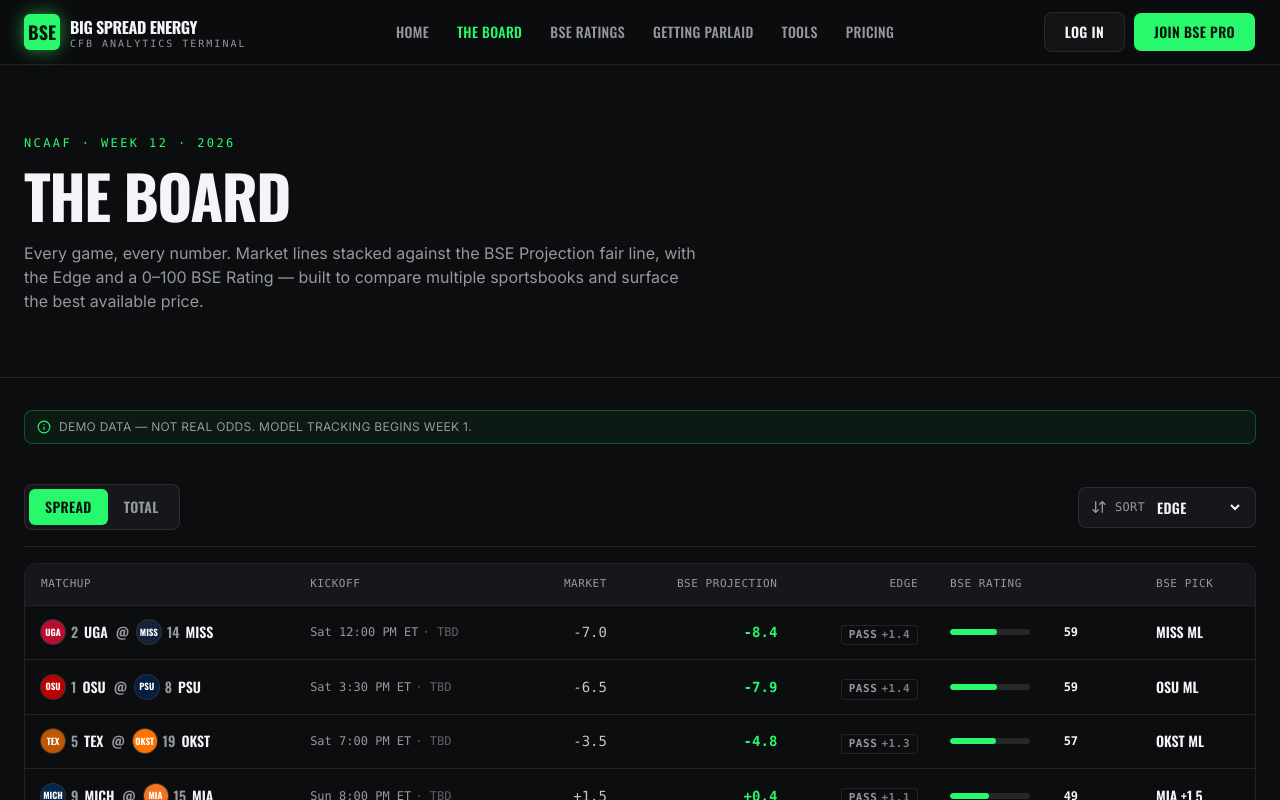
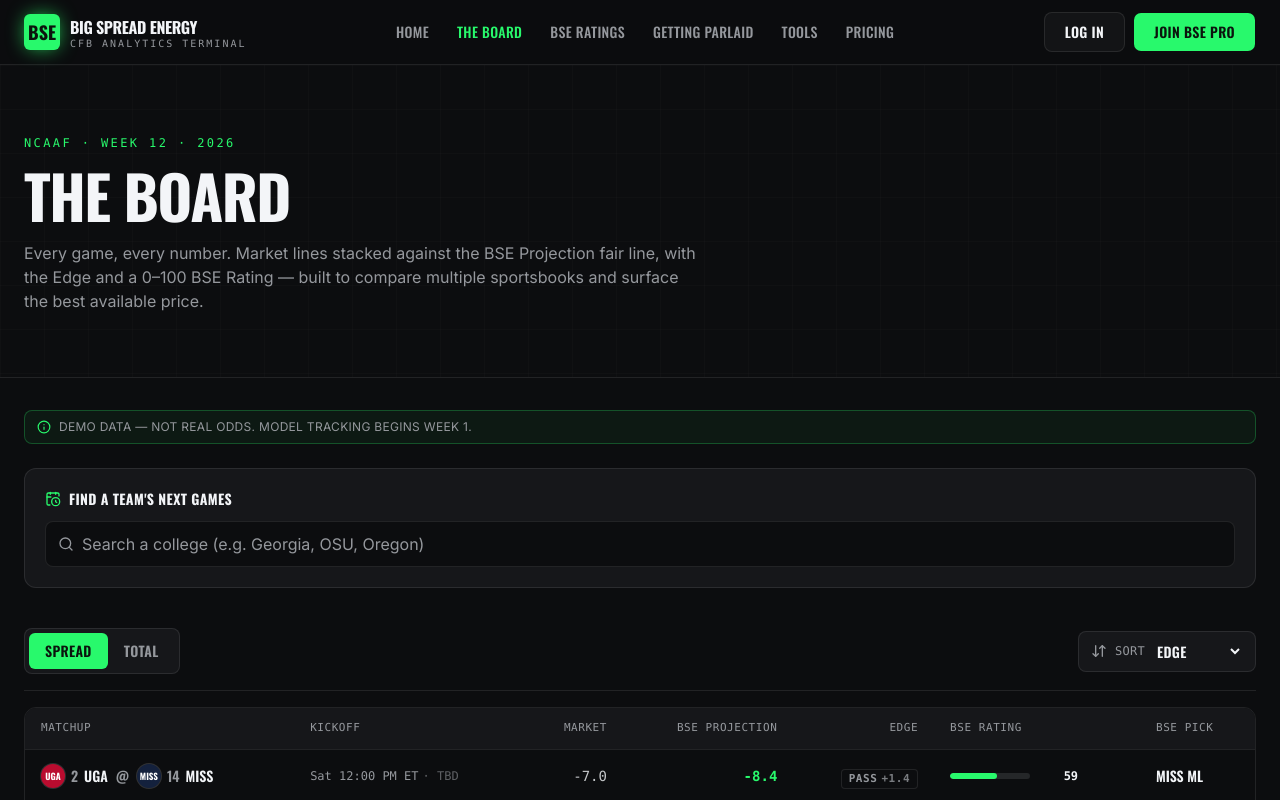
Before and after one commit to BSE1722/big-spread-energy1, a Next.js app: page /board in a window 1280 px wide. Shown: the top 800 px of the page. Built offline with nearby package versions, Linux system fonts and the light colour scheme.

Commit message:
feat: add team search component and integrate into board page

```diff
--- a/app/board/page.tsx
+++ b/app/board/page.tsx
@@ -2,6 +2,7 @@ import type { Metadata } from "next"
 import { PageHeader } from "@/components/page-header"
 import { BoardView } from "@/components/board/board-view"
 import { RatingsTable } from "@/components/board/ratings-table"
+import { TeamSearch } from "@/components/board/team-search"
 import { DemoDataBanner } from "@/components/demo-data-banner"
 import { CURRENT_CONTEXT } from "@/lib/bse"
 
@@ -24,6 +25,10 @@ export default function BoardPage() {
         <DemoDataBanner />
       </section>
 
+      <section className="mx-auto max-w-7xl px-4 pt-6 sm:px-6">
+        <TeamSearch />
+      </section>
+
       <section className="mx-auto max-w-7xl px-4 py-10 sm:px-6">
         <BoardView />
       </section>
--- /dev/null
+++ b/components/board/team-search.tsx
@@ -0,0 +1,224 @@
+"use client"
+
+import { useMemo, useRef, useState } from "react"
+import { Search, X, CalendarClock } from "lucide-react"
+import { games, formatSpread, type Game } from "@/lib/data"
+import { EdgeBadge } from "@/components/edge-badge"
+import { TeamLogo } from "@/components/team-logo"
+import { cn } from "@/lib/utils"
+
+type TeamOption = { name: string; abbr: string; rank?: number }
+
+/** Unique, alphabetized list of every team on the board. */
+function useTeamOptions(): TeamOption[] {
+  return useMemo(() => {
+    const map = new Map<string, TeamOption>()
+    for (const g of games) {
+      if (!map.has(g.away.name))
+        map.set(g.away.name, { name: g.away.name, abbr: g.away.abbr, rank: g.away.rank })
+      if (!map.has(g.home.name))
+        map.set(g.home.name, { name: g.home.name, abbr: g.home.abbr, rank: g.home.rank })
+    }
+    return [...map.values()].sort((a, b) => a.name.localeCompare(b.name))
+  }, [])
+}
+
+function gamesForTeam(team: string): Game[] {
+  return games
+    .filter((g) => g.away.name === team || g.home.name === team)
+    .sort((a, b) => a.kickoff.localeCompare(b.kickoff))
+}
+
+export function TeamSearch() {
+  const teams = useTeamOptions()
+  const [query, setQuery] = useState("")
+  const [selected, setSelected] = useState<string | null>(null)
+  const [open, setOpen] = useState(false)
+  const [active, setActive] = useState(0)
+  const inputRef = useRef<HTMLInputElement>(null)
+
+  const suggestions = useMemo(() => {
+    const q = query.trim().toLowerCase()
+    if (!q) return []
+    return teams
+      .filter((t) => t.name.toLowerCase().includes(q) || t.abbr.toLowerCase().includes(q))
+      .slice(0, 6)
+  }, [query, teams])
+
+  function choose(team: string) {
+    setSelected(team)
+    setQuery(team)
+    setOpen(false)
+    inputRef.current?.blur()
+  }
+
+  function clear() {
+    setSelected(null)
+    setQuery("")
+    setOpen(false)
+    inputRef.current?.focus()
+  }
+
+  function onKeyDown(e: React.KeyboardEvent<HTMLInputElement>) {
+    if (e.nativeEvent.isComposing || e.keyCode === 229) return
+    if (!open || suggestions.length === 0) {
+      if (e.key === "Enter" && suggestions.length > 0) choose(suggestions[0].name)
+      return
+    }
+    if (e.key === "ArrowDown") {
+      e.preventDefault()
+      setActive((i) => (i + 1) % suggestions.length)
+    } else if (e.key === "ArrowUp") {
+      e.preventDefault()
+      setActive((i) => (i - 1 + suggestions.length) % suggestions.length)
+    } else if (e.key === "Enter") {
+      e.preventDefault()
+      choose(suggestions[active]?.name ?? suggestions[0].name)
+    } else if (e.key === "Escape") {
+      setOpen(false)
+    }
+  }
+
+  const results = selected ? gamesForTeam(selected) : []
+
+  return (
+    <div className="rounded-xl border border-border bg-card p-4 sm:p-5">
+      <div className="flex items-center gap-2">
+        <CalendarClock className="size-4 text-primary" />
+        <h2 className="font-display text-sm font-bold uppercase tracking-wide text-foreground">
+          Find a team&apos;s next games
+        </h2>
+      </div>
+
+      {/* Search input */}
+      <div className="relative mt-3">
+        <div className="flex items-center gap-2 rounded-lg border border-border bg-background px-3">
+          <Search className="size-4 shrink-0 text-muted-foreground" />
+          <input
+            ref={inputRef}
+            type="text"
+            value={query}
+            onChange={(e) => {
+              setQuery(e.target.value)
+              setSelected(null)
+              setOpen(true)
+              setActive(0)
+            }}
+            onFocus={() => query && setOpen(true)}
+            onKeyDown={onKeyDown}
+            placeholder="Search a college (e.g. Georgia, OSU, Oregon)"
+            className="min-h-11 w-full bg-transparent text-base text-foreground outline-none placeholder:text-muted-foreground"
+            role="combobox"
+            aria-expanded={open}
+            aria-controls="team-search-listbox"
+            aria-autocomplete="list"
+          />
+          {query && (
+            <button
+              type="button"
+              onClick={clear}
+              aria-label="Clear search"
+              className="grid size-6 shrink-0 place-items-center rounded-md text-muted-foreground hover:text-foreground"
+            >
+              <X className="size-4" />
+            </button>
+          )}
+        </div>
+
+        {/* Suggestions */}
+        {open && suggestions.length > 0 && (
+          <ul
+            id="team-search-listbox"
+            role="listbox"
+            className="absolute z-20 mt-1 w-full overflow-hidden rounded-lg border border-border bg-card shadow-xl"
+          >
+            {suggestions.map((t, i) => (
+              <li key={t.name} role="option" aria-selected={i === active}>
+                <button
+                  type="button"
+                  onMouseEnter={() => setActive(i)}
+                  onClick={() => choose(t.name)}
+                  className={cn(
+                    "flex min-h-11 w-full items-center gap-2 px-3 text-left transition-colors",
+                    i === active ? "bg-primary/10" : "hover:bg-primary/5",
+                  )}
+                >
+                  <TeamLogo name={t.name} abbr={t.abbr} size="sm" />
+                  <span className="font-display text-sm font-semibold text-foreground">
+                    {t.name}
+                  </span>
+                  {t.rank && (
+                    <span className="ml-auto font-mono text-[11px] text-muted-foreground">
+                      #{t.rank}
+                    </span>
+                  )}
+                </button>
+              </li>
+            ))}
+          </ul>
+        )}
+      </div>
+
+      {/* Results */}
+      {selected && (
+        <div className="mt-4">
+          {results.length > 0 ? (
+            <>
+              <p className="font-mono text-[11px] uppercase tracking-wider text-muted-foreground">
+                {results.length} scheduled {results.length === 1 ? "game" : "games"} for {selected}
+              </p>
+              <div className="mt-2 flex flex-col gap-2">
+                {results.map((g) => (
+                  <TeamGameCard key={g.id} g={g} team={selected} />
+                ))}
+              </div>
+            </>
+          ) : (
+            <p className="rounded-lg border border-dashed border-border bg-background px-3 py-6 text-center text-sm text-muted-foreground">
+              No scheduled games for {selected} this week.
+            </p>
+          )}
+        </div>
+      )}
+    </div>
+  )
+}
+
+function TeamGameCard({ g, team }: { g: Game; team: string }) {
+  const isHome = g.home.name === team
+  const opponent = isHome ? g.away : g.home
+  return (
+    <div className="flex flex-col gap-3 rounded-lg border border-border bg-background p-3 sm:flex-row sm:items-center sm:justify-between">
+      <div className="flex items-center gap-2">
+        <span className="font-mono text-[11px] uppercase text-muted-foreground">
+          {isHome ? "vs" : "@"}
+        </span>
+        <TeamLogo name={opponent.name} abbr={opponent.abbr} size="sm" />
+        <span className="font-display text-sm font-semibold text-foreground">
+          {opponent.rank && <span className="text-muted-foreground">{opponent.rank} </span>}
+          {opponent.name}
+        </span>
+      </div>
+
+      <div className="flex items-center gap-4">
+        <div className="font-mono text-[11px] text-muted-foreground">
+          {g.kickoff}
+          <span className="ml-1 opacity-60">· {g.network}</span>
+        </div>
+        <div className="flex items-center gap-3">
+          <div className="text-right">
+            <div className="font-mono text-[9px] uppercase text-muted-foreground">Market</div>
+            <div className="font-mono text-xs text-foreground/80">{formatSpread(g.marketSpread)}</div>
+          </div>
+          <div className="text-right">
+            <div className="font-mono text-[9px] uppercase text-muted-foreground">BSE</div>
+            <div className="font-mono text-xs font-semibold text-primary">
+              {formatSpread(g.fairSpread)}
+            </div>
+          </div>
+          <EdgeBadge edge={g.edgeSpread} />
+        </div>
+      </div>
+    </div>
+  )
+}
```
